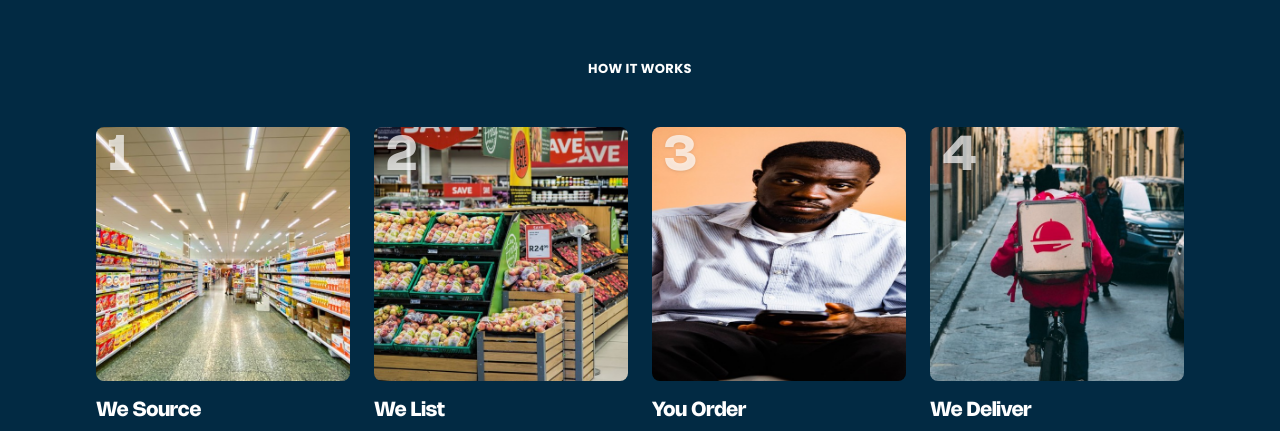
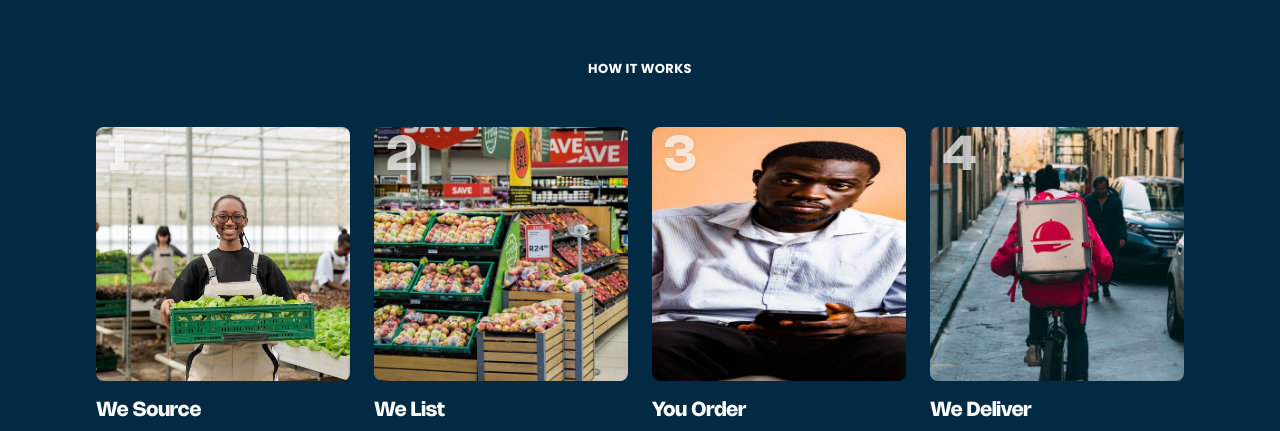
Before and after one commit to solinvictor/wen-backup, a Next.js app: page / in a window 1280 px wide. Shown: the part 1220-1651 px from the top of the page. Built offline with nearby package versions, Linux system fonts and the light colour scheme; no server answers; the database is empty.

Commit message:
feat: new photo for the We Source step
Greenhouse grower carrying a crate of lettuce, cropped from the supplied image
(720x480, 95 KB). The step tile is a square cover crop, so she stays centred.
The old 01-source.jpg is no longer referenced.

```diff
--- a/src/app/page.tsx
+++ b/src/app/page.tsx
@@ -24,8 +24,8 @@ const HOW_IT_WORKS = [
     step: '01',
     title: 'We Source',
     body: 'We find the best available deals from our selected suppliers.',
-    img: '/landing/steps/01-source.jpg',
-    imgAlt: 'Fresh produce sourced in bulk',
+    img: '/landing/steps/01-source-greenhouse.jpg',
+    imgAlt: 'Smiling grower carrying a crate of fresh lettuce in a greenhouse',
   },
   {
     step: '02',
```
Also changed, not shown: public/landing/steps/01-source-greenhouse.jpg (added).
